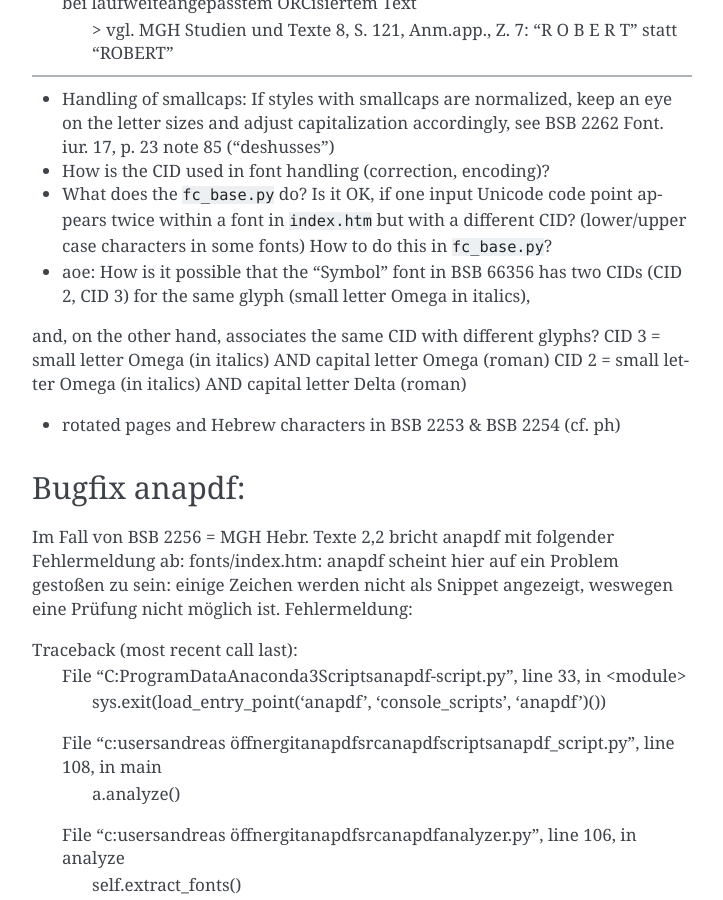
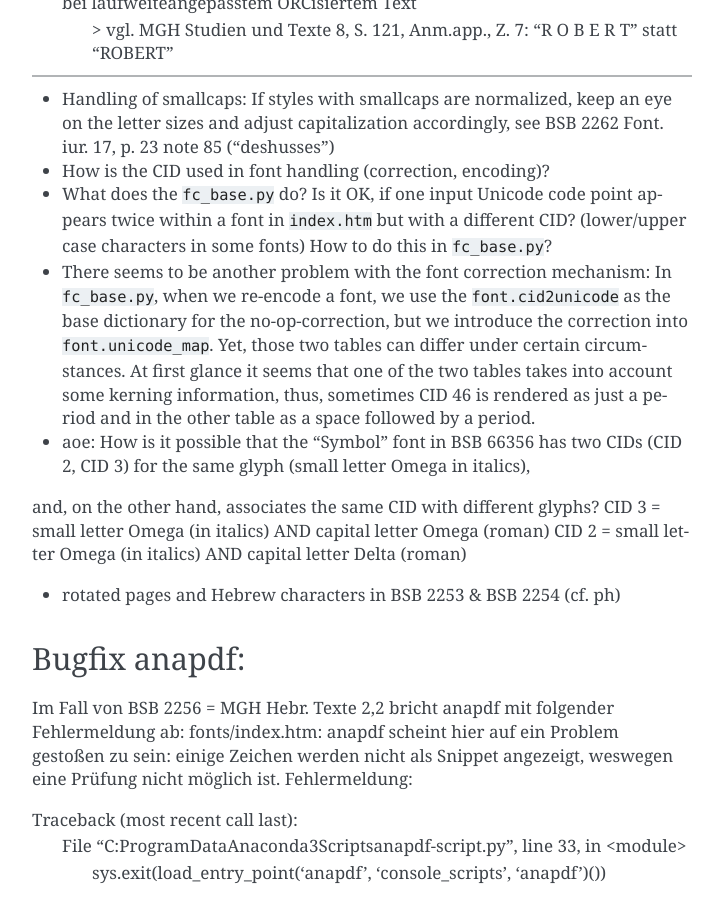
Before and after one commit to rotula/anapdf, a Sphinx documentation site: the page built from doc/TODO.rst, in a window 1280 px wide and 900 px high, scrolled down 849 px. Shown: the whole window, without its empty margins (388-1111 px from the left). Built offline with Sphinx 7.4.7, drawn with Linux system fonts in a browser that asks for light colours; pages that are not in the unit, such as notebooks, are missing from menus.

Commit message:
Font encoding (TODO).

```diff
--- a/doc/TODO.rst
+++ b/doc/TODO.rst
@@ -38,6 +38,14 @@ Pro PDFMiner
 - What does the ``fc_base.py`` do? Is it OK, if one input Unicode code point appears
   twice within a font in ``index.htm`` but with a different CID? (lower/upper case
   characters in some fonts) How to do this in ``fc_base.py``?
+
+- There seems to be another problem with the font correction mechanism:
+  In ``fc_base.py``, when we re-encode a font, we use the ``font.cid2unicode``
+  as the base dictionary for the no-op-correction, but we introduce the correction
+  into ``font.unicode_map``. Yet, those two tables can differ under certain
+  circumstances. At first glance it seems that one of the two tables takes into
+  account some kerning information, thus, sometimes CID 46 is rendered as just
+  a period and in the other table as a space followed by a period.
 
 - aoe: How is it possible that the "Symbol" font in BSB 66356 has two CIDs (CID 2, CID 3) for the same glyph (small letter Omega in italics),
 and, on the other hand, associates the same CID with different glyphs?
```
